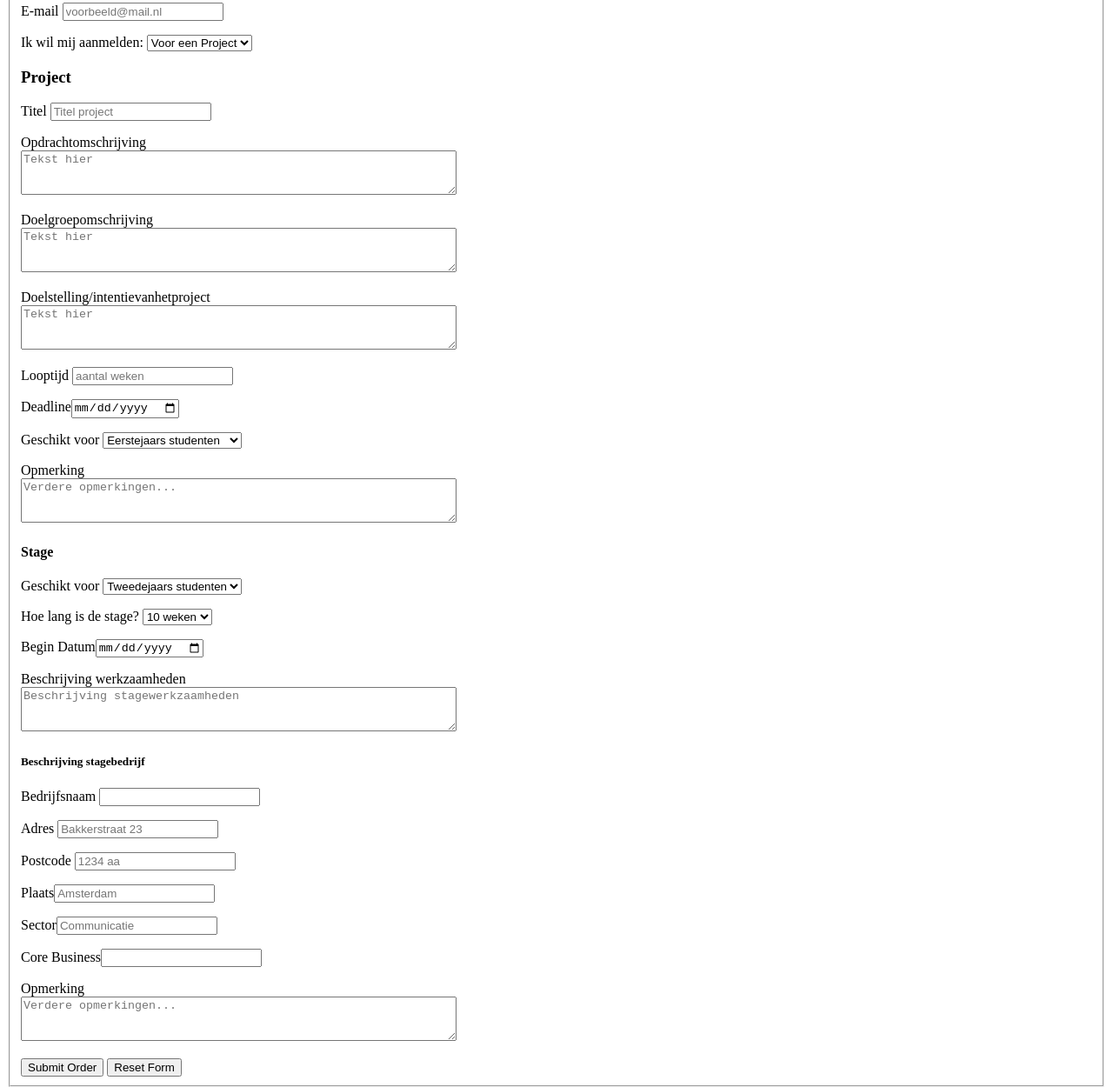
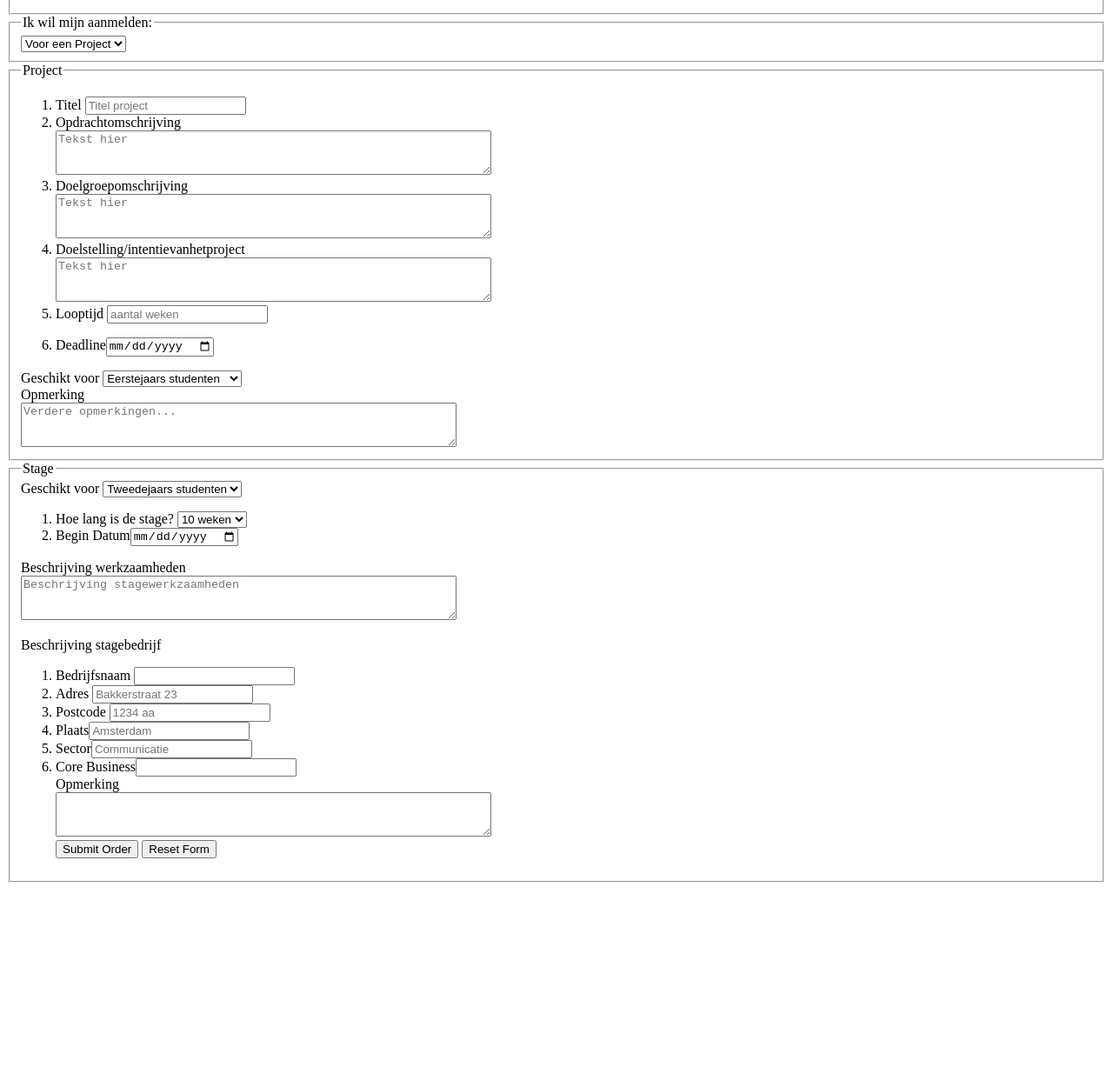
Before and after one commit to LauraMentink/FED, a plain HTML site: page Deeltoets1/aanmelden.html in a window 1280 px wide. Shown: the part 580-1830 px from the top of the page at 87% size. After the commit the page ends 1603 px from the top, so only its background shows below. Drawn offline with Linux system fonts and the light colour scheme.

Commit message:
aanpassing

```diff
--- a/Deeltoets1/aanmelden.html
+++ b/Deeltoets1/aanmelden.html
@@ -28,11 +28,11 @@
 			<p>CMD Amsterdam zoekt altijd naar positieve verbindingen met de creatieve stad Amsterdam.</p>
 
 			<p>Voor het aanmelden van stageplekken of projecten kunt u onderstaand formulier invullen. Wij nemen zo nodig contact met u op nadat het formulier is verstuurd.
-			Voor vragen of opmerkingen kunt u contact [link: contact] met ons opnemen.</p>
+			Voor vragen of opmerkingen kunt u <a href="#">contact</a> met ons opnemen.</p>
 
 			<form>
 				<fieldset>
-			<h2>Contactgegevens</h2>
+				<legend>Contactgegevens</legend>
 					<p><label for="naam">Naam*</label> <input type="text" placeholder="John Doe" id="name" required/></p>
 
 					<p><label for="business">Bedrijf</label> <input type="text" id="business"/></p>
@@ -48,50 +48,64 @@
 					<p><label for="tel">Telefoon</label><input type="tel" id="tel" maxlength="10" required/></p>
 
 					<p><label for= "e-mail">E-mail</label> <input type="email" id="email" placeholder="voorbeeld@mail.nl" required/></p>
+				</fieldset>
+			</form>
 
-			<p><label>Ik wil mij aanmelden:
+			<form>
+				<fieldset>
+					<legend>Ik wil mijn aanmelden:</legend>
 					<select id="keuze">
   					<option value="Project">Voor een Project</option>
   					<option value="Stage">Voor een Stage</option>
   					</select>
-			</label></p>
+				</fieldset>
+			</form>
 
-			<h3>Project</h3>
+			<form>
+				<fieldset>
+					<legend>Project</legend>
 
-			<p><label for="titel">Titel</label> <input type="text" placeholder="Titel project" id="titel" /></p>
+			<ol>
+				<li>
+					<label for="titel">Titel</label> <input type="text" placeholder="Titel project" id="titel" />
+				</li>
 
 
-			<p>
+				<li>
 					<label>Opdrachtomschrijving</label><br>
           			<textarea id = "myTextArea"
               		rows = "3"
                   	cols = "60"
                   	placeholder="Tekst hier"></textarea>
-            </p>
+                 </li>
 
-			<p>
+
+				<li>
 					<label>Doelgroepomschrijving</label><br>
           			<textarea id = "myTextArea2"
               		rows = "3"
                   	cols = "60"
                   	placeholder="Tekst hier"></textarea>
-            </p>
+            	</li>
 
-            	<p>
+            	<li>
 					<label>Doelstelling/intentievanhetproject</label><br>
           			<textarea id = "myTextArea3"
               		rows = "3"
                   	cols = "60"
                   	placeholder="Tekst hier"></textarea>
-            </p>
+            	</li>
 
-            <p><label for="titel">Looptijd</label> <input type="number" placeholder="aantal weken" id="titel" /></p>
+            	<li>
+            		<label for="titel">Looptijd</label> <input type="number" placeholder="aantal weken" id="titel" /></p>
+            	</li>
 
-            <p>
+            	<li>
             		<label for="date">Deadline</label><input type="date" type="text" name="date" value=""/>
-            </p>
+            	</li>
+            </ol>
 
-            <p><label>Geschikt voor
+            		<label>Geschikt voor
 						<select id="studenten">
   							<option value="Eerstejaars">Eerstejaars studenten</option>
   							<option value="Tweedejaars">Tweedejaars studenten</option>
@@ -99,88 +113,100 @@
   							<option value="Afstudeer">Afstudeer studenten</option>
   							<option value="Onbekend">Onbekend</option>
   						</select>
-			</label></p>
+					</label><br>
 
 
-			<p>
+
+
 					<label>Opmerking</label><br>
           			<textarea id = "myTextArea"
               		rows = "3"
                   	cols = "60"
                   	placeholder="Verdere opmerkingen..."></textarea>
-            </p>
+            	</fieldset>
+            </form>
 
-			<h4>Stage</h4>
+            <form>
+            	<fieldset>
+					<legend>Stage</legend>
 
-			<p><label>Geschikt voor
+						<label>Geschikt voor
 							<select id="studenten2">
   								<option value="tweedejaars">Tweedejaars studenten</option>
   								<option value="afstudeer">Afstudeer studenten</option>
   								<option value="onbekend">Onbekend</option>
   							</select>
-			</label></p>
+						</label><br>
 
-			<p><label>Hoe lang is de stage?
+			<ol>
+				<li>
+					<label>Hoe lang is de stage?
 						<select id="duur">
   							<option value="10">10 weken</option>
   							<option value="20">20 weken</option>
   						</select>
-			</label></p>
+					</label>
+				</li>
+
+				<li>
+            	 	<label for="date">Begin Datum</label><input type="date" type="text" name="date" value=""/>
+            	</li>
+            </ol>
 
 
-
-			<p>
-            	 <label for="date">Begin Datum</label><input type="date" type="text" name="date" value=""/>
-            </p>
-
-
-            <p>
 				<label>Beschrijving werkzaamheden</label><br>
           			<textarea id = "myTextArea"
               		rows = "3"
                   	cols = "60"
                   	placeholder="Beschrijving stagewerkzaamheden"></textarea>
-            </p>
 
-            <h5>Beschrijving stagebedrijf</h5>
+            <p>Beschrijving stagebedrijf</p>
 
-            <p><label for="business">Bedrijfsnaam</label> <input type="text" id="business"/></p>
+            <ol>
+            	<li>
+            		<label for="business">Bedrijfsnaam</label> <input type="text" id="business"/>
+            	</li>
 
-            <p><label for="street">Adres</label> <input type="text" placeholder="Bakkerstraat 23" id="address" required/></p>
+            	<li>
+            		<label for="street">Adres</label> <input type="text" placeholder="Bakkerstraat 23" id="address" required/>
+            	</li>
 
-            <p><label for="zip">Postcode</label> <input type="text" placeholder="1234 aa" id="zip" required pattern="[1-9][0-9]{3}\s?[a-zA-Z]{2}"/></p>
+            	<li>
+            		<label for="zip">Postcode</label> <input type="text" placeholder="1234 aa" id="zip" required pattern="[1-9][0-9]{3}\s?[a-zA-Z]{2}"/>
+            	</li>
 
-            <p><label for="country">Plaats</label><input type="text" placeholder="Amsterdam" id="country" required/></p>
+            	<li>
+            		<label for="country">Plaats</label><input type="text" placeholder="Amsterdam" id="country" required/>
+            	</li>
 
-            <p><label for="sector">Sector</label><input type="text" placeholder="Communicatie" id="sector" required/></p>
+            	<li>
+            		<label for="sector">Sector</label><input type="text" placeholder="Communicatie" id="sector" required/>
+            	</li>
 
-            <p><label for="core">Core Business</label><input type="text" id="country" required/></p>
+            	<li>
+            		<label for="core">Core Business</label><input type="text" id="country" required/>
+            	</li>
 
-            <p>
+
 				<label>Opmerking</label><br>
           			<textarea id = "myTextArea"
               		rows = "3"
                   	cols = "60"
-                  	placeholder="Verdere opmerkingen..."></textarea>
-            </p>
+                  	placeholder="Verdere opmerkingen...">
+                  	</textarea><br>
 
 
 			<input type="submit" value="Submit Order" id="sub"/>
        		<input type="reset" value="Reset Form"/><br>
 
 
+
 				</fieldset>
 			</form>
 
-
+		</article>
 
 	</section>
-		<aside>
 
-		</aside> <!-- Wanneer dit niets te maken heeft met de content in main, kan je een div gebruiken. Dit wordt gebruikt om een element te stylen-->
-
-		<footer>
-
-		</footer>
 </body>
 </html>
```
Lines whose indentation alone changed are shown as unchanged.
